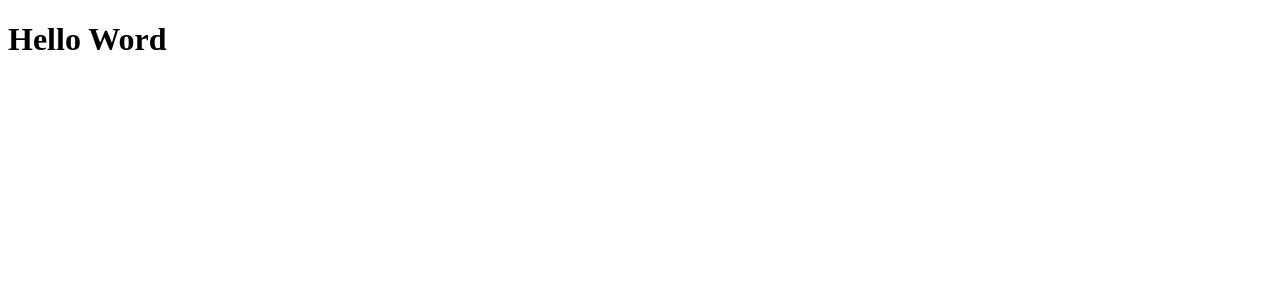
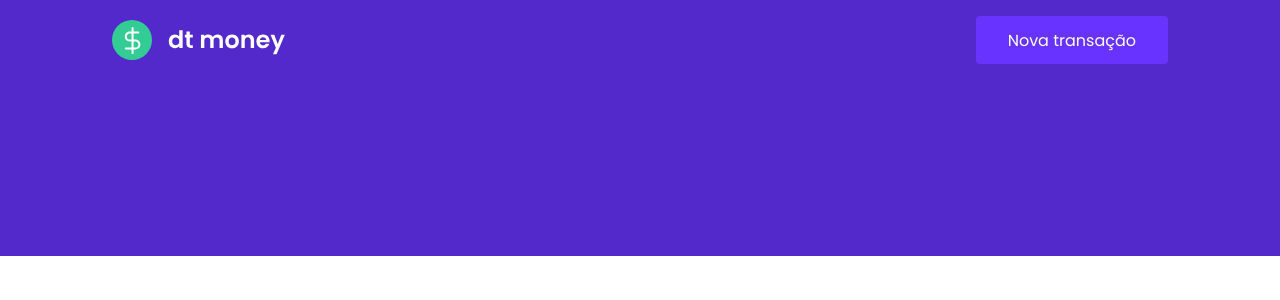
Before and after one commit to jonatasbueno/learning-react, a React (Create React App) app: page / in a window 1280 px wide. Shown: the top 300 px of the page. Built offline with nearby package versions, Linux system fonts and the light colour scheme.

Commit message:
Criado componenet Header e seu Style

```diff
--- a/src/App.tsx
+++ b/src/App.tsx
@@ -1,8 +1,12 @@
+import { Header } from "./components/Header";
+import { GlobalStyle } from "./styles/global";
+
 export function App() {
   return (
-    <div className="App">
-      <h1>Hello Word</h1>
-    </div>
+    <>
+      <Header />
+      <GlobalStyle />
+    </>
   );
 }
 
--- /dev/null
+++ b/src/components/Header/index.tsx
@@ -0,0 +1,15 @@
+import logoImg from '../../assets/logo.svg';
+import { Container, Content } from './style';
+
+export function Header() {
+  return (
+    <Container>
+      <Content>
+        <img src={logoImg} alt="dt money" />
+        <button>
+          Nova transação
+        </button>
+      </Content>
+    </Container>
+  )
+}
--- /dev/null
+++ b/src/components/Header/style.ts
@@ -0,0 +1,31 @@
+import styled from 'styled-components';
+
+export const Container = styled.header`
+  background-color: var(--blue);
+`
+
+export const Content = styled.div`
+  max-width: 1120px;
+  margin: 0 auto;
+
+  padding: 1rem 2rem 12rem;
+  display: flex;
+  align-items: center;
+  justify-content: space-between;
+
+  button {
+    font-size: 1rem;
+    color: #fff;
+    background: var(--blue-light);
+    border: 0;
+    padding: 0 2rem;
+    border-radius: 0.25rem;
+    height: 3rem;
+
+    transition: filter 0.2s;
+
+    &:hover {
+      filter: brightness(0.9) // escurece todo o conteúdo (nesse caso até font)
+    }
+  }
+`
```
